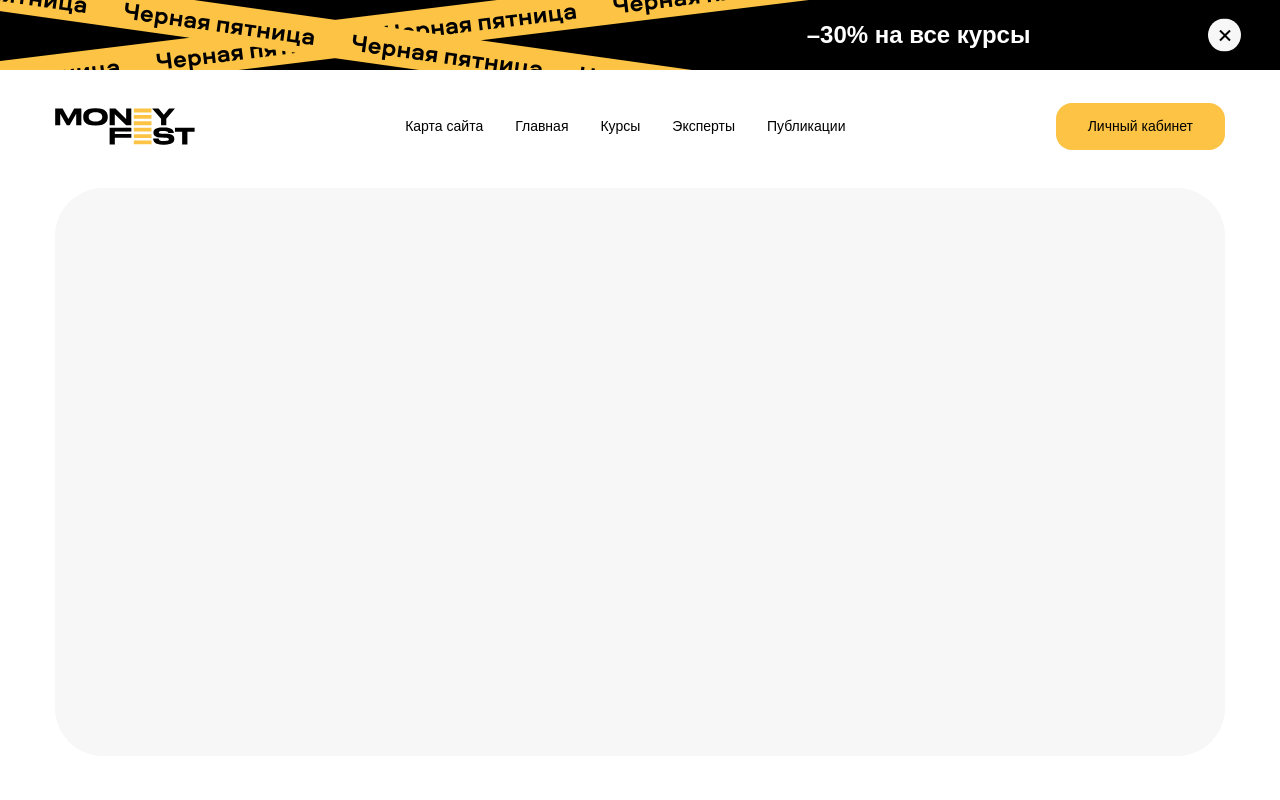
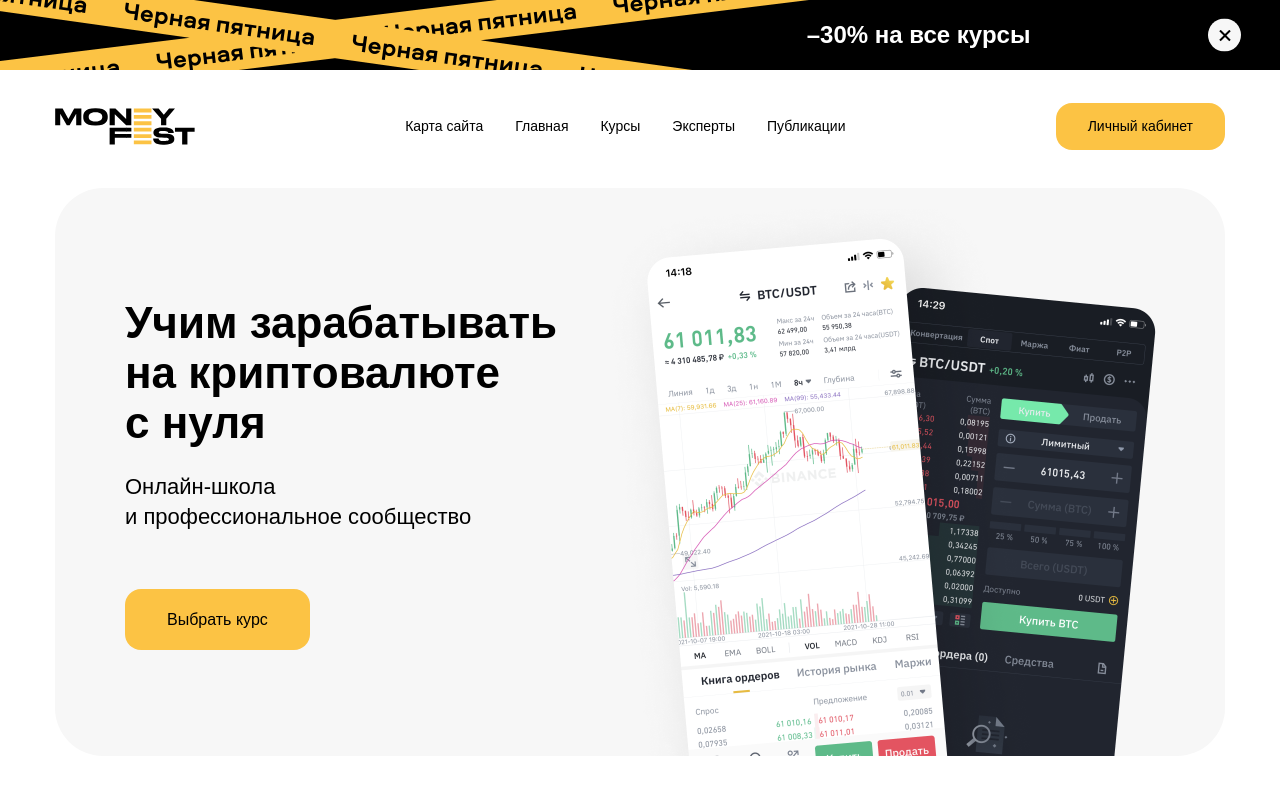
Before and after one commit to kolchinanyajs/money-fest, a React (Create React App) app: page / in a window 1280 px wide. Shown: the top 800 px of the page. Built offline with nearby package versions, Linux system fonts and the light colour scheme; a web font is replaced by a local one.

Commit message:
Add slider

```diff
--- a/package.json
+++ b/package.json
@@ -18,6 +18,7 @@
     "react-scripts": "5.0.1",
     "sass": "^1.54.0",
     "styled-components": "^5.3.5",
+    "swiper": "^9.0.5",
     "typescript": "^4.7.4",
     "web-vitals": "^2.1.4"
   },
--- a/src/components/About.tsx
+++ b/src/components/About.tsx
@@ -4,9 +4,7 @@ import { rem } from "polished";
 import Container from "./Container";
 import { H2Wrap } from "./H2";
 
-type Props = {};
-
-const About = (props: Props) => {
+const About = () => {
   return (
     <AboutWrap>
       <Container>
@@ -60,7 +58,7 @@ const About = (props: Props) => {
               </AboutItemText>
             </AboutItemHeader>
             <AboutItemContent>
-              Дмитрий, спасибо Вам за уроки))) Вы обьясняете доступно и понятно
+              Дмитрий, спасибо Вам за уроки. Вы обьясняете доступно и понятно
               каждую тему. Во многом, благодаря Вам, хочется и дальше
               развиваться в данном направлении. Спасибо за те знания, которые Вы
               вкладываете в своих учеников.
@@ -140,6 +138,9 @@ const AboutTitle = styled(H2Wrap)`
 const AboutItems = styled.div`
   column-count: 3;
   gap: ${rem(30)};
+  @media (max-width: ${(props) => props.theme.breakpoints.sm}) {
+    column-count: 1;
+  }
 `;
 
 const AboutItem = styled.div`
--- a/src/components/Slider.tsx
+++ b/src/components/Slider.tsx
@@ -2,29 +2,122 @@ import React from "react";
 import styled from "styled-components";
 import { rem } from "polished";
 import Container from "./Container";
+import { Swiper, SwiperSlide } from "swiper/react";
+import "swiper/css";
+import Button from "./Button";
 
-type Props = {};
-
-const Slider = (props: Props) => {
+const Slider = () => {
   return (
     <BannerWrap>
       <Container>
-        <BannerInner></BannerInner>
+        <Swiper spaceBetween={50} slidesPerView={1}>
+          <SwiperSlide>
+            <Slide>
+              <SlideContent>
+                <SlideTitle>
+                  Учим зарабатывать на&nbsp;криптовалюте с&nbsp;нуля
+                </SlideTitle>
+                <SlideSubTitle>
+                  Онлайн-школа <br /> и профессиональное сообщество
+                </SlideSubTitle>
+                <Button big>Выбрать курс</Button>
+              </SlideContent>
+              <SlideImageWrap>
+                <SlideImage src={require("../images/slide-1.png")} />
+              </SlideImageWrap>
+            </Slide>
+          </SwiperSlide>
+          <SwiperSlide>
+            <Slide>Slide 1</Slide>
+          </SwiperSlide>
+          <SwiperSlide>
+            <Slide>Slide 1</Slide>
+          </SwiperSlide>
+          <SwiperSlide>
+            <Slide>Slide 1</Slide>
+          </SwiperSlide>
+        </Swiper>
       </Container>
     </BannerWrap>
   );
 };
 
 const BannerWrap = styled.div`
-  // TODO: временно
   margin-bottom: ${rem(175)};
 `;
 
-const BannerInner = styled.div`
-  // TODO: временно
-  background: #f7f7f7;
+const Slide = styled.div`
+  position: relative;
+  display: flex;
+  background: ${(props) => props.theme.colors.bgGrey};
   border-radius: ${rem(48)};
-  height: ${rem(568)};
+  min-height: ${rem(568)};
+  @media (max-width: ${(props) => props.theme.breakpoints.sm}) {
+    flex-direction: column;
+    border-radius: ${rem(24)};
+    padding: ${rem(8)};
+    min-height: 100%;
+  }
+`;
+
+const SlideContent = styled.div`
+  position: relative;
+  top: ${rem(2)};
+  z-index: 1;
+  padding-left: calc(70 / 1170 * 100%);
+  align-self: center;
+  box-sizing: border-box;
+  max-width: ${rem(512)};
+  width: 100%;
+  @media (max-width: ${(props) => props.theme.breakpoints.sm}) {
+    padding-left: 0;
+    max-width: 100%;
+  }
+`;
+
+const SlideImageWrap = styled.div`
+  position: absolute;
+  left: calc(553 / 1170 * 100%);
+  bottom: ${rem(-5)};
+  max-width: ${rem(571)};
+  width: 100%;
+  @media (max-width: ${(props) => props.theme.breakpoints.sm}) {
+    order: -1;
+    max-width: 100%;
+    position: static;
+  }
+`;
+
+const SlideImage = styled.img`
+  width: 100%;
+`;
+
+const SlideTitle = styled.p`
+  font-weight: 700;
+  font-size: ${rem(44)};
+  line-height: 114%;
+  color: ${(props) => props.theme.colors.black};
+  margin-bottom: ${rem(24)};
+  @media (max-width: ${(props) => props.theme.breakpoints.sm}) {
+    font-size: ${rem(26)};
+    line-height: ${rem(28)};
+    margin-bottom: ${rem(10)};
+    padding-left: ${rem(16)};
+  }
+`;
+
+const SlideSubTitle = styled.p`
+  font-weight: 400;
+  font-size: ${rem(22)};
+  line-height: 136%;
+  color: ${(props) => props.theme.colors.black};
+  margin-bottom: ${rem(57)};
+  @media (max-width: ${(props) => props.theme.breakpoints.sm}) {
+    font-size: ${rem(14)};
+    line-height: ${rem(18)};
+    margin-bottom: ${rem(31)};
+    padding-left: ${rem(16)};
+  }
 `;
 
 export default Slider;
--- a/src/styles/GlobalStyles.jsx
+++ b/src/styles/GlobalStyles.jsx
@@ -1,5 +1,5 @@
-import { createGlobalStyle } from 'styled-components';
-import { rem } from 'polished';
+import { createGlobalStyle } from "styled-components";
+import { rem } from "polished";
 
 const GlobalStyle = createGlobalStyle`
   *,
@@ -109,6 +109,10 @@ const GlobalStyle = createGlobalStyle`
       }
     }
   }
+
+  .swiper {
+    width: 100%;
+  }
 `;
 
 export default GlobalStyle;
```
Also changed, not shown: src/pages/Crypto.tsx (+11 -11 lines), src/pages/Home.tsx (+11 -13 lines), src/styles/theme.js (+12 -12 lines), src/images/slide-1.png (added), 1 other file (tests, documents, lock files or other folders).
